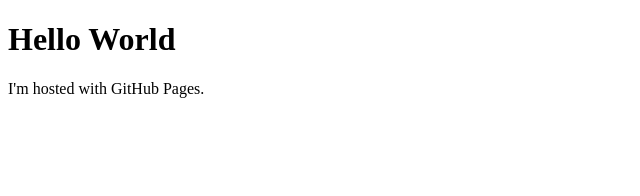
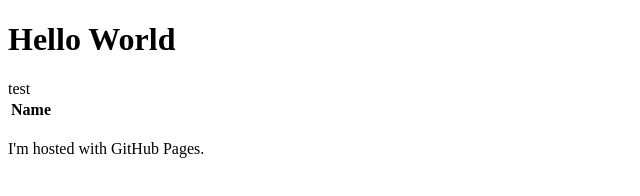
Before and after one commit to matt35imulator/matt35imulator.github.io, a plain HTML site: page index.html in a window 1280 px wide. Shown: the whole page, without its empty margins (0-640 px from the left). Drawn offline with Linux system fonts and the light colour scheme.

Commit message:
test save

```diff
--- a/index.html
+++ b/index.html
@@ -2,6 +2,12 @@
 <html>
 <body>
 <h1>Hello World</h1>
+<table>
+    <th>Name</th>
+    <td>
+        <tr>test</tr>
+    </td>
+</table>
 <p>I'm hosted with GitHub Pages.</p>
 </body>
 </html>
```
